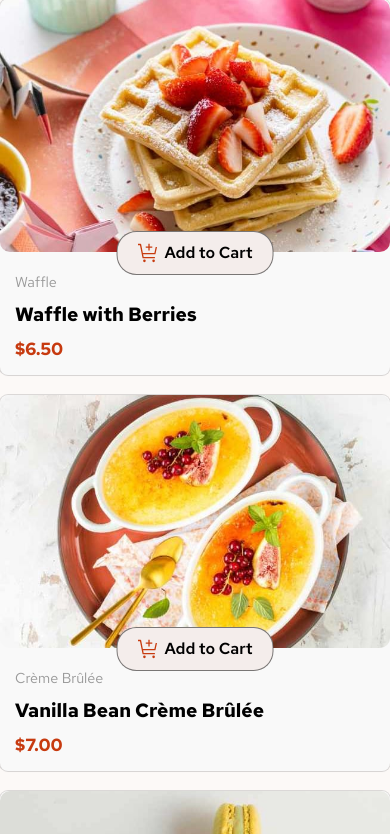
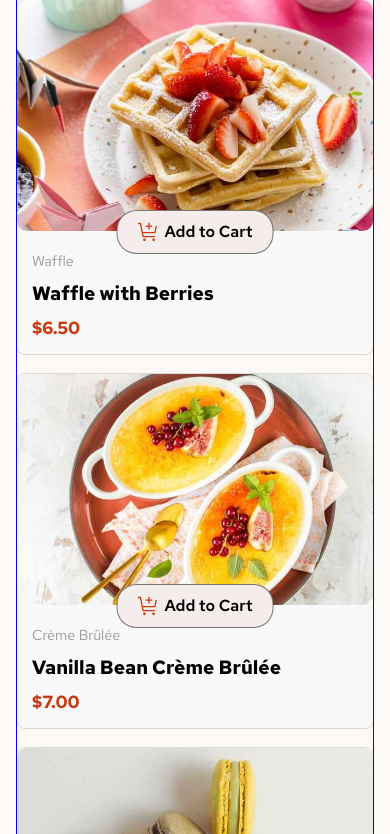
Before and after one commit to itsmecedy/Product-list-with-cart, a website: page index.html in a window 390 px wide. Shown: the part 182-1016 px from the top of the page. Drawn offline with Linux system fonts and the light colour scheme.

Commit message:
fix responsiveness in lower screen width

```diff
--- a/style/styles.scss
+++ b/style/styles.scss
@@ -29,11 +29,13 @@ body {
   justify-content: space-between;
   padding: 5rem 0;
   gap: 2rem;
+  border: 1px solid blue;
+
   @media (max-width: 1400px) {
     margin: 0 3rem;
   }
   @media (max-width: 600px) {
-    margin: 0;
+    margin: 0 1rem;
   }
   .main {
     width: 70%;
```
Also changed, not shown: style/styles.css, 1 other file.
